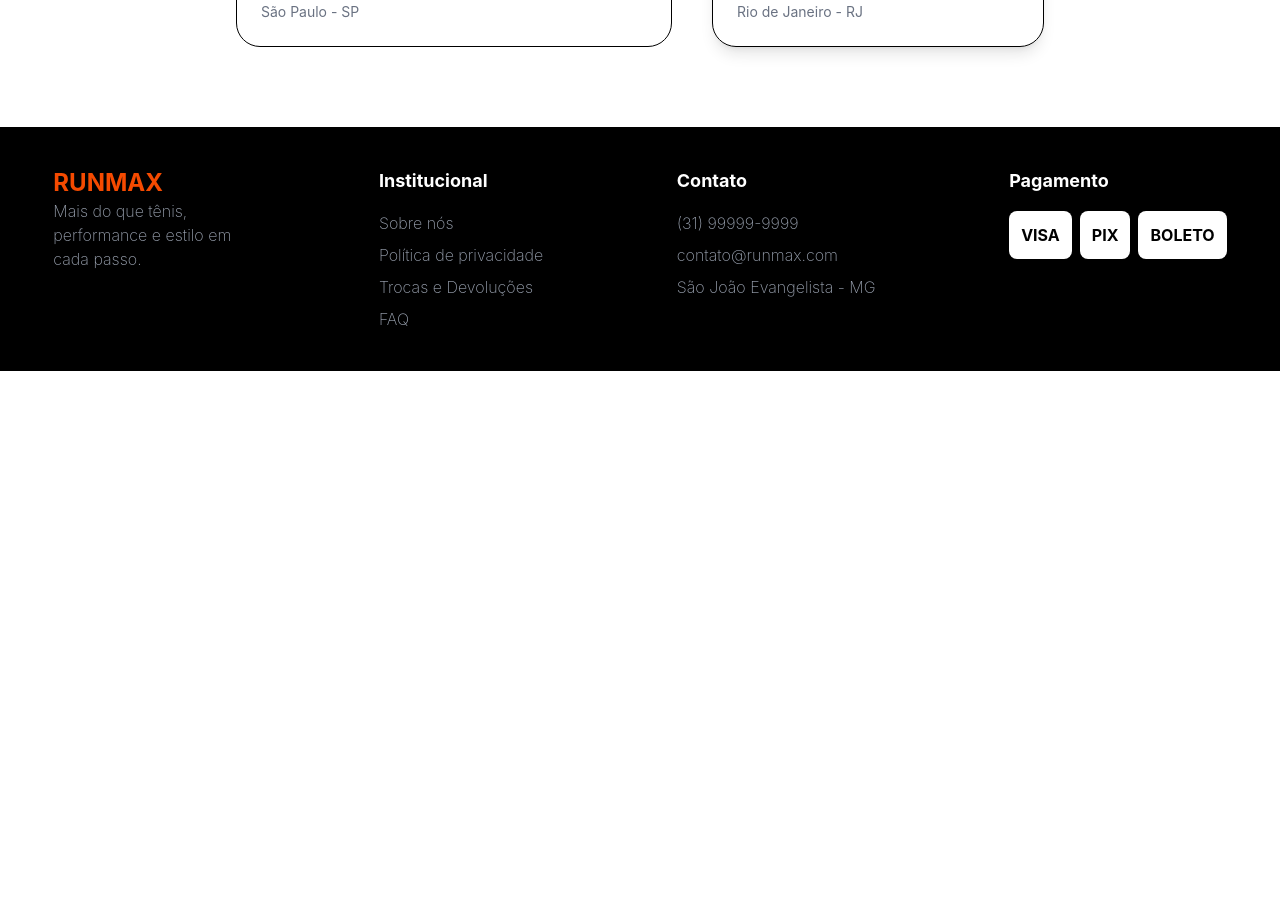
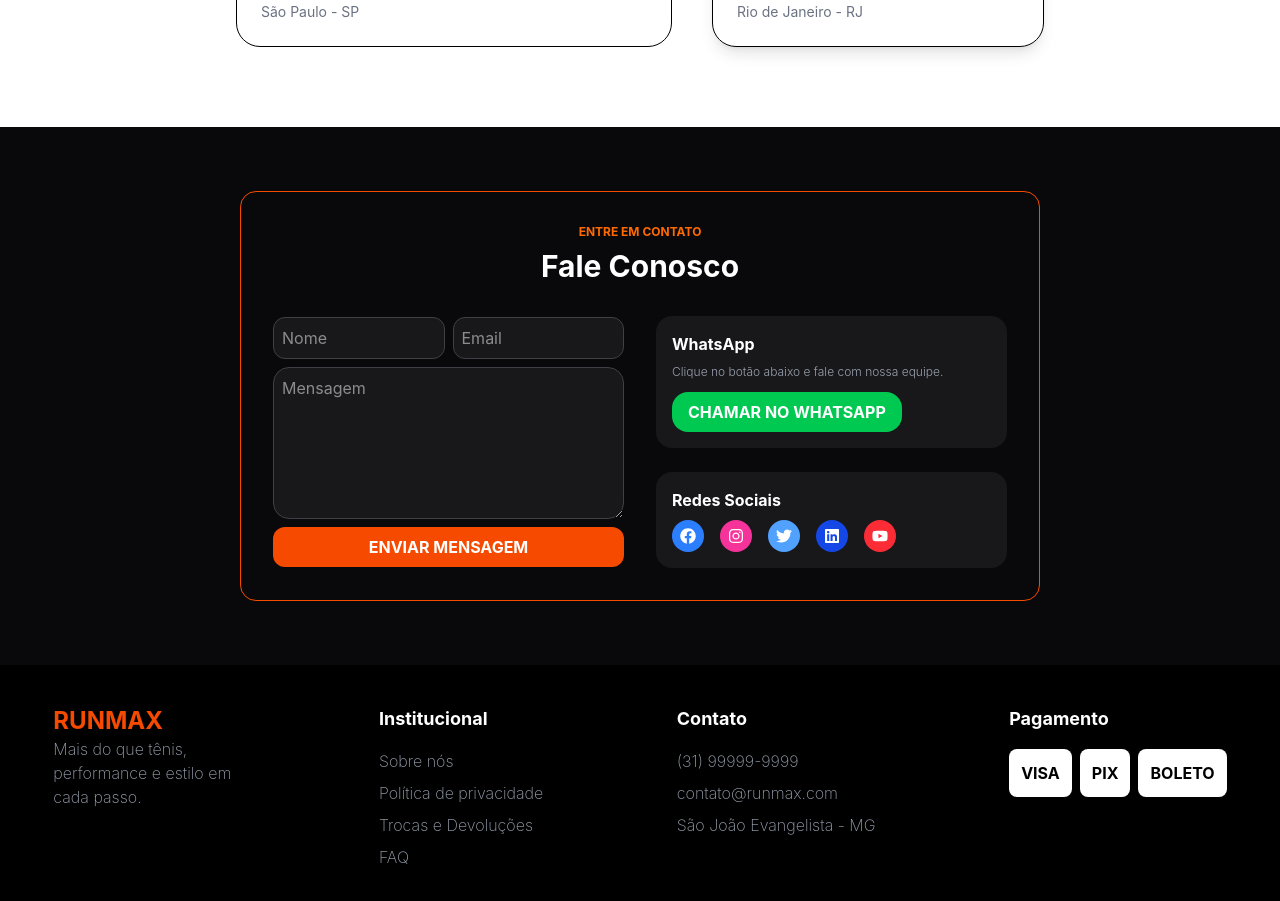
Before and after one commit to Augusto-logo/onebit-Ecommerce, a React (Vite) app: page / in a window 1280 px wide. Shown: the part 1840-2741 px from the top of the page. Before the commit the page ends 2211 px from the top, so only its background shows below. Built offline with nearby package versions, Linux system fonts and the light colour scheme.

Commit message:
Criação da seção de contatos && atualização das dependencias
este commit adiciona:
- O Layout da tela de Contato
- Atualização do pnpm para versão 11(latest)
- Adiciona a biblioteca 'React-icons'

```diff
--- a/package.json
+++ b/package.json
@@ -13,6 +13,7 @@
     "@tailwindcss/vite": "^4.3.0",
     "react": "^19.2.6",
     "react-dom": "^19.2.6",
+    "react-icons": "^5.6.0",
     "tailwindcss": "^4.3.0"
   },
   "devDependencies": {
@@ -28,5 +29,6 @@
     "typescript": "~6.0.2",
     "typescript-eslint": "^8.59.2",
     "vite": "^8.0.12"
-  }
+  },
+  "packageManager": "pnpm@11.5.0+sha512.dbfcc4f81cf48597afd4bc391ffdf12c11f1a9fb83a395bfa6b0a2d9cc2fd8ffebafdb1ccbd529632153f793904c2615b7f09fe1a345473fd1c35845172a8eb1"
 }
--- a/src/App.tsx
+++ b/src/App.tsx
@@ -4,6 +4,7 @@ import NavBar from './components/NavBar'
 import SecondSeciton from './components/SecondSection'
 import ThirdSection from './components/ThirdSection'
 import Depoimentos from './components/Depoimentos'
+import Contatos from './components/Contatos'
 
 function App() {
 
@@ -14,6 +15,7 @@ function App() {
       <SecondSeciton />
       <ThirdSection />
       <Depoimentos />
+      <Contatos />
       <Footer />
     </div>
   )
--- a/src/components/Contatos.tsx
+++ b/src/components/Contatos.tsx
@@ -0,0 +1,57 @@
+import { FaFacebook, FaTwitter, FaLinkedin, FaYoutube, FaInstagram } from "react-icons/fa";
+
+export default function Contatos() {
+  return (
+    <section className="bg-[#09090B] text-white w-full py-16">
+      <div className="w-10/12 max-w-200 m-auto border border-orange-600 rounded-2xl p-8">
+
+        <div className="flex flex-col items-center gap-2 mb-8">
+          <p className="text-xs text-orange-500 font-bold uppercase ">Entre em Contato</p>
+          <p className="font-bold text-3xl">Fale Conosco</p>
+        </div>
+
+        <div className="flex flex-col items-center gap-8 md:flex-row">
+
+          <div className="w-full max-w-64 md:max-w-none md:w-1/2">
+            <form className="flex flex-row flex-wrap gap-2">
+              <div className="flex gap-2">
+                <input
+                className="w-full p-2 max-w-64 bg-[#18181B] border border-[#3F3F46] rounded-xl"
+                name="name" type="text" placeholder="Nome" />
+                <input
+                className="w-full p-2 max-w-64 bg-[#18181B] border border-[#3F3F46] rounded-xl"
+                name="email" type="text" placeholder="Email" />
+              </div>
+              <textarea
+              className="w-full min-h-38 p-2 bg-[#18181B] border border-[#3F3F46] rounded-2xl"
+              name="message" placeholder="Mensagem" />
+              <button type="submit" className="w-full bg-orange-600 text-white font-bold py-2 px-4 rounded-xl hover:bg-orange-700 cursor-pointer">
+                ENVIAR MENSAGEM
+              </button>
+            </form>
+          </div>
+          <div className="md:w-1/2 md:flex md:flex-col md:gap-6">
+            <div className="bg-[#18181B] rounded-2xl p-4 max-w-64 md:max-w-none">
+              <p className="text-1xl font-bold">WhatsApp</p>
+              <p className="text-xs text-gray-400 font-light pt-2 pb-3">Clique no botão abaixo e fale com nossa equipe.</p>
+              <button className="bg-green-500 text-white font-bold py-2 px-4 rounded-2xl hover:bg-green-600 cursor-pointer">
+                CHAMAR NO WHATSAPP
+              </button>
+            </div>
+            <div className="bg-[#18181B] rounded-2xl p-4 max-w-64 md:max-w-none">
+              <p className="text-1xl font-bold pb-2">Redes Sociais</p>
+              <div className="flex flex-row gap-4 flex-wrap">
+                <button className="bg-blue-500 text-white font-bold p-2 rounded-2xl hover:bg-blue-600 cursor-pointer"><FaFacebook /></button>
+                <button className="bg-pink-500 text-white font-bold p-2 rounded-2xl hover:bg-pink-600 cursor-pointer"><FaInstagram /></button>
+                <button className="bg-blue-400 text-white font-bold p-2 rounded-2xl hover:bg-blue-500 cursor-pointer"><FaTwitter /></button>
+                <button className="bg-blue-700 text-white font-bold p-2 rounded-2xl hover:bg-blue-800 cursor-pointer"><FaLinkedin /></button>
+                <button className="bg-red-500 text-white font-bold p-2 rounded-2xl hover:bg-red-600 cursor-pointer"><FaYoutube /></button>
+              </div>
+            </div>
+          </div>
+
+        </div>
+      </div>
+    </section>
+  )
+}
```
Also changed, not shown: 1 other file (tests, documents, lock files or other folders).
